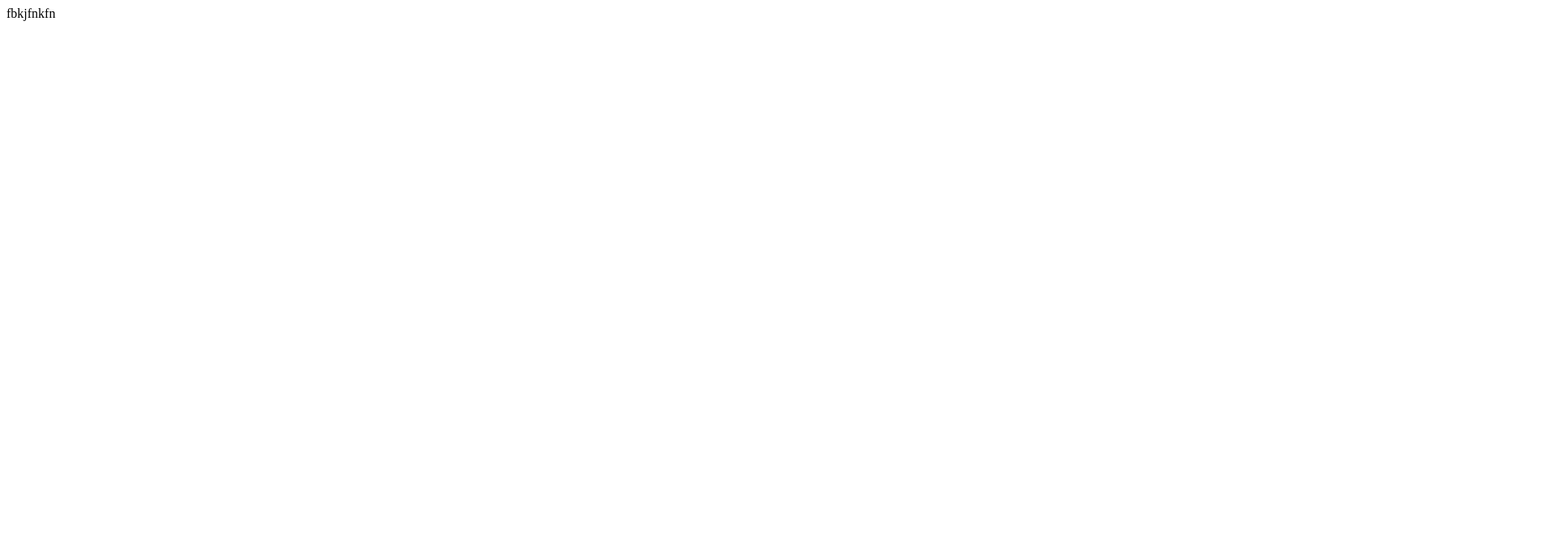
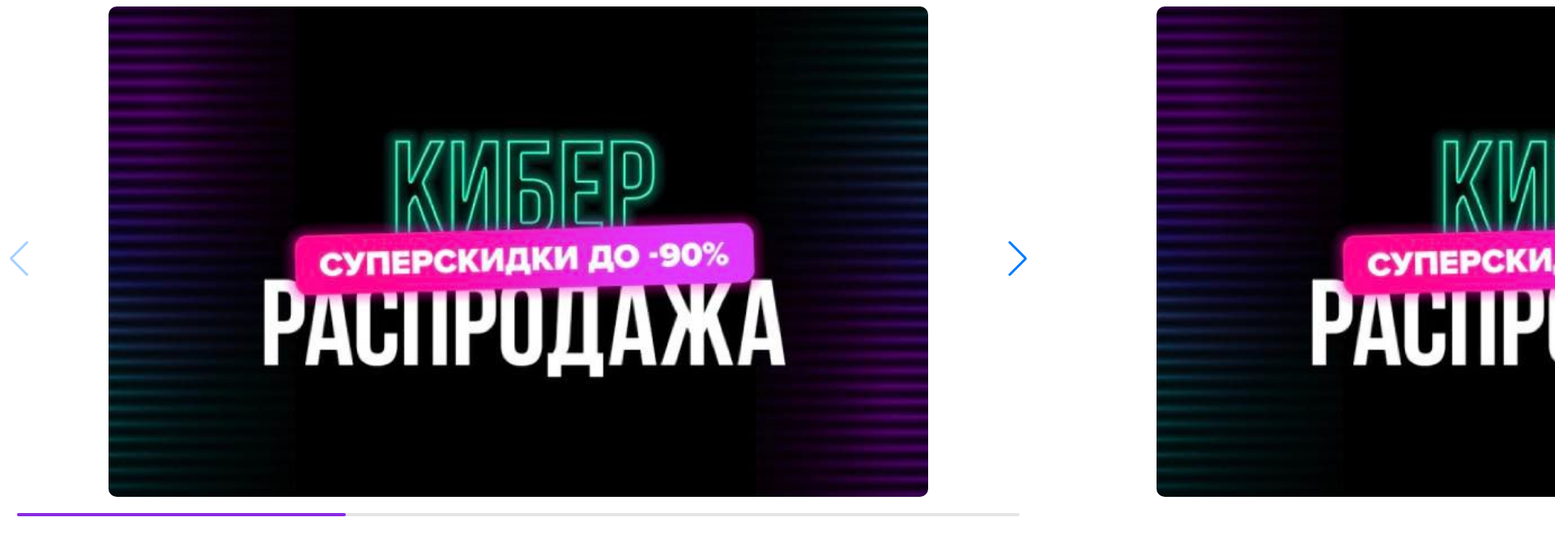
Before and after one commit to tatianakashliak98/Wildberries-clone, a website built with Parcel: page src/index.html in a window 1280 px wide. Shown: the top 676 px of the page at 81% size, 1920 px wide, since content can reach past the window. Built offline with nearby package versions, Linux system fonts and the light colour scheme.

Commit message:
add slider-swiper

```diff
--- a/src/index.html
+++ b/src/index.html
@@ -4,11 +4,39 @@
    <meta charset="UTF-8">
    <meta http-equiv="X-UA-Compatible" content="IE=edge">
    <meta name="viewport" content="width=device-width, initial-scale=1.0">
+   <link  rel="stylesheet" href="https://cdn.jsdelivr.net/npm/swiper@9/swiper-bundle.min.css"/>
    <title>Wildberries clone</title>
    <link rel="stylesheet" href="./style.css">
 </head>
 <body>
-   <div>fbkjfnkfn</div>
+   <div class="swiper-container">
+      <div class="swiper-wrapper">
+
+         <div class="swiper-slide">
+            <div class="slide-image">
+               <img src="/src/img/slider.jpg" alt="slider_img">
+            </div>
+         </div>
+
+         <div class="swiper-slide">
+            <div class="slide-image">
+               <img src="/src/img/slider.jpg" alt="slider_img">
+            </div>
+         </div>
+         <div class="swiper-slide">
+            <div class="slide-image">
+               <img src="/src/img/slider.jpg" alt="slider_img">
+            </div>
+         </div>
+
+      </div>
+      <div class="swiper-button-next"></div>
+      <div class="swiper-button-prev"></div>
+      <div class="swiper-scrollbar"></div>
+
+
+   <script src="https://cdn.jsdelivr.net/npm/swiper@9/swiper-bundle.min.js"></script>
    <script type="module" src="script.js"></script>
+
 </body>
 </html>
--- a/src/script.js
+++ b/src/script.js
@@ -0,0 +1,13 @@
+let swiper = new Swiper('.swiper-container',{
+    spaceBetween:30,
+    slidesPerView:1,
+    navigation:{
+        nextEl:'.swiper-button-next',
+        prevEl:'.swiper-button-prev',
+    },
+    slidesPerView:1,
+    scrollbar:{
+        el:'.swiper-scrollbar',
+        draggable:true,
+    },
+});
--- a/src/style.css
+++ b/src/style.css
@@ -0,0 +1,25 @@
+
+.swiper-container{
+    width: 100%;
+}
+.slide-image{
+    text-align: center;
+}
+.slide-image img{
+    border-radius: 10px;
+    width: 80%;
+    object-fit: cover;
+}
+.swiper-scrollbar-drag{
+    cursor: pointer;
+    background-color: blueviolet;
+}
+
+.swiper-horizontal>.swiper-scrollbar,
+.swiper-scrollbar.swiper-scrollbar-horizontal{
+    position: relative;
+    margin-top: 20px;
+}
+.swiper-button-next, .swiper-button-prev {
+    top: var(--swiper-navigation-top-offset,40%)
+}
```
Also changed, not shown: src/img/slider.jpg (added).
